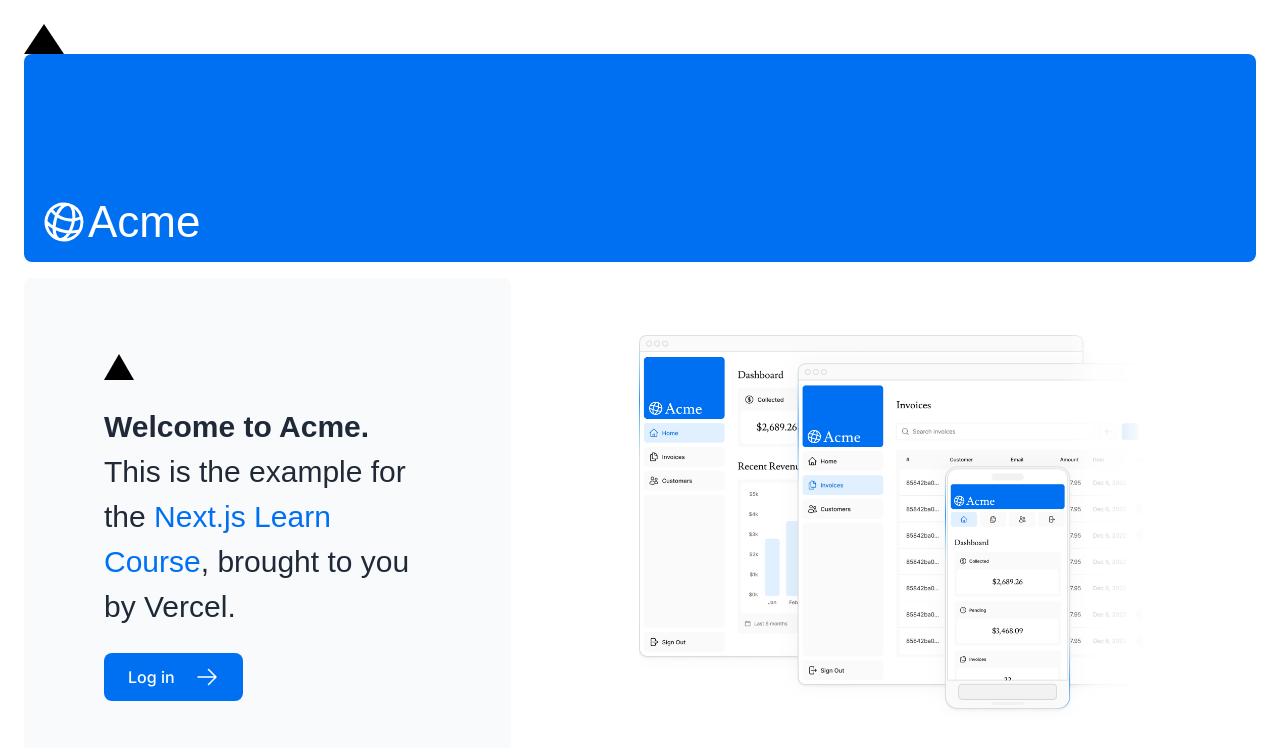
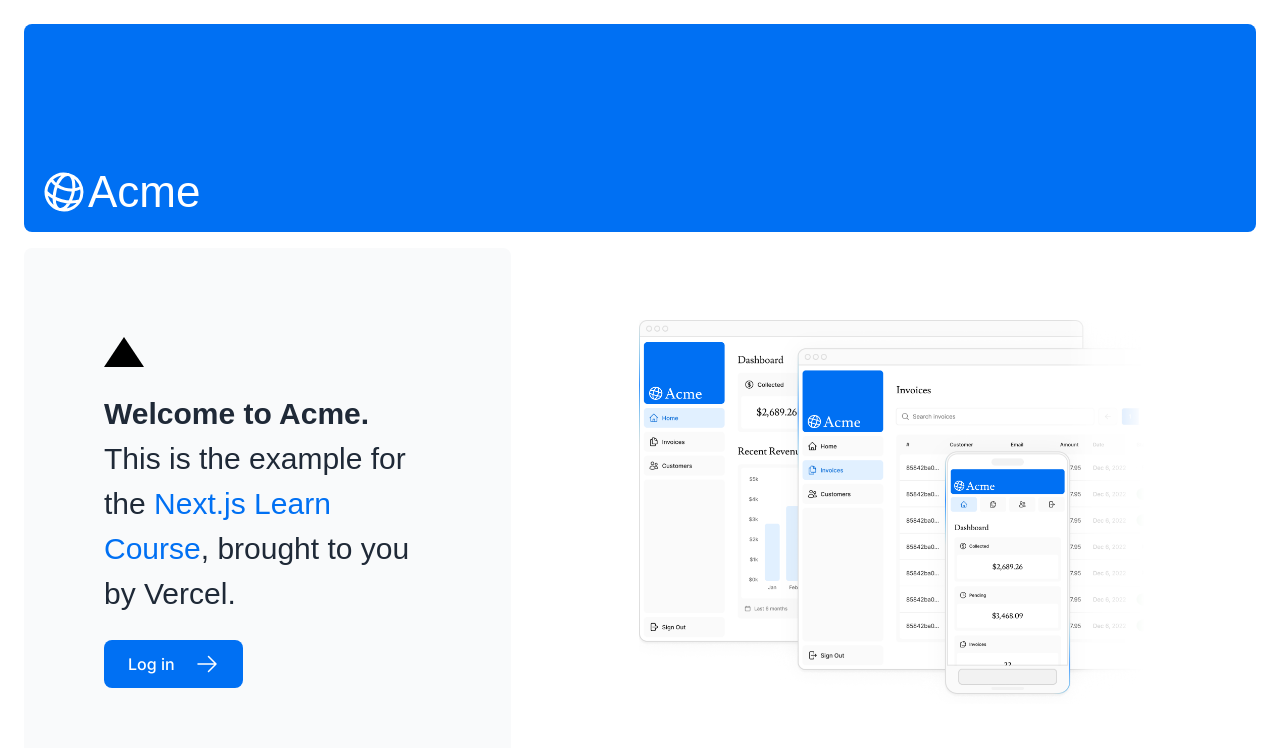
Before and after one commit to Kingsmai/nextjs-dashboard, a Next.js app: page / in a window 1280 px wide. Shown: the top 748 px of the page. Built offline with nearby package versions, Linux system fonts and the light colour scheme; a web font is replaced by a local one.

Commit message:
Fix root page's Logo

```diff
--- a/app/page.tsx
+++ b/app/page.tsx
@@ -8,15 +8,12 @@ import Image from "next/image";
 export default function Page() {
     return (
         <main className="flex min-h-screen flex-col p-6">
-            <div className={styles.shape}/>
             <div className="flex h-20 shrink-0 items-end rounded-lg bg-blue-500 p-4 md:h-52">
                 <AcmeLogo/>
             </div>
             <div className="mt-4 flex grow flex-col gap-4 md:flex-row">
                 <div className="flex flex-col justify-center gap-6 rounded-lg bg-gray-50 px-6 py-10 md:w-2/5 md:px-20">
-                    <div
-                        className="relative w-0 h-0 border-l-[15px] border-r-[15px] border-b-[26px] border-l-transparent border-r-transparent border-b-black"
-                    />
+                    <div className={styles.shape}/>
                     <p className={`${lusitana.className} text-xl text-gray-800 md:text-3xl md:leading-normal`}>
                         <strong>Welcome to Acme.</strong> This is the example for the{' '}
                         <a href="https://nextjs.org/learn/" className="text-blue-500">
@@ -32,7 +29,6 @@ export default function Page() {
                     </Link>
                 </div>
                 <div className="flex items-center justify-center p-6 md:w-3/5 md:px-28 md:py-12">
-                    {/* Add Hero Images Here */}
                     <Image
                         src="/hero-desktop.png"
                         width={1000}
```
